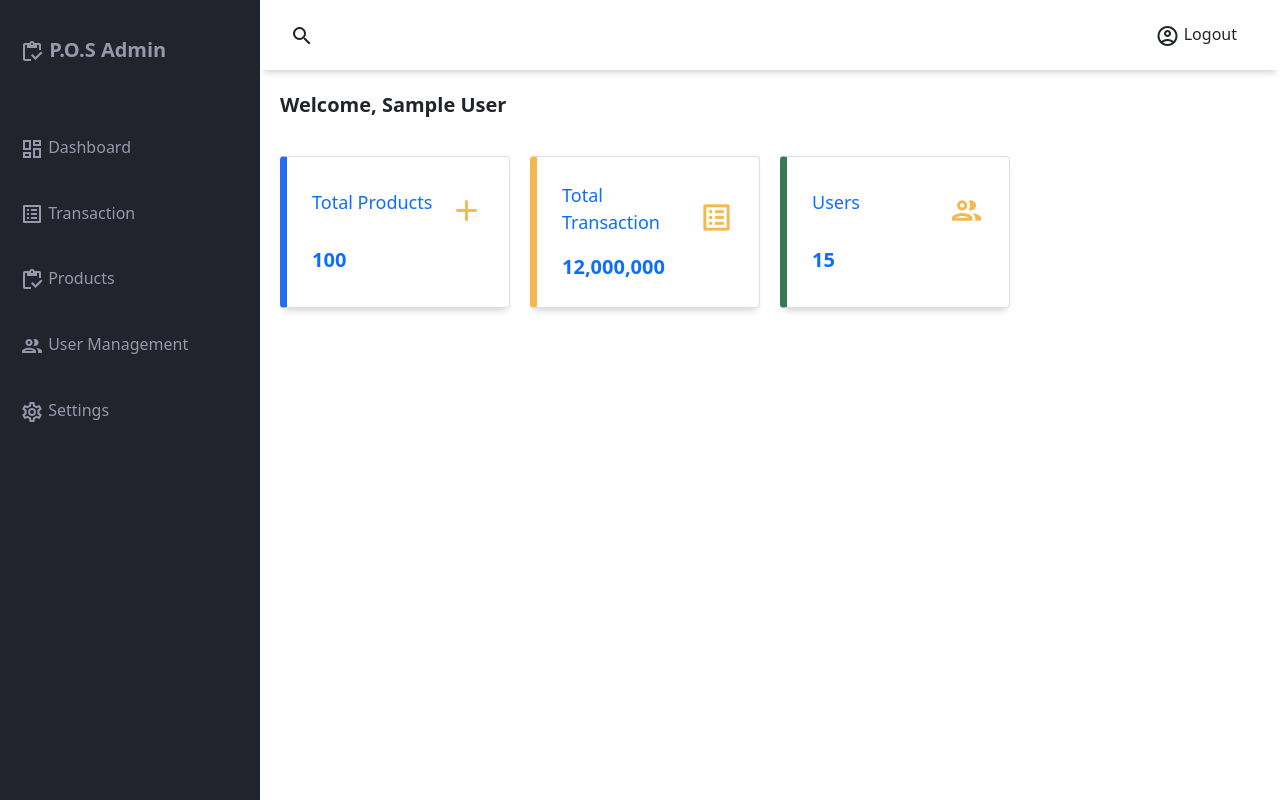
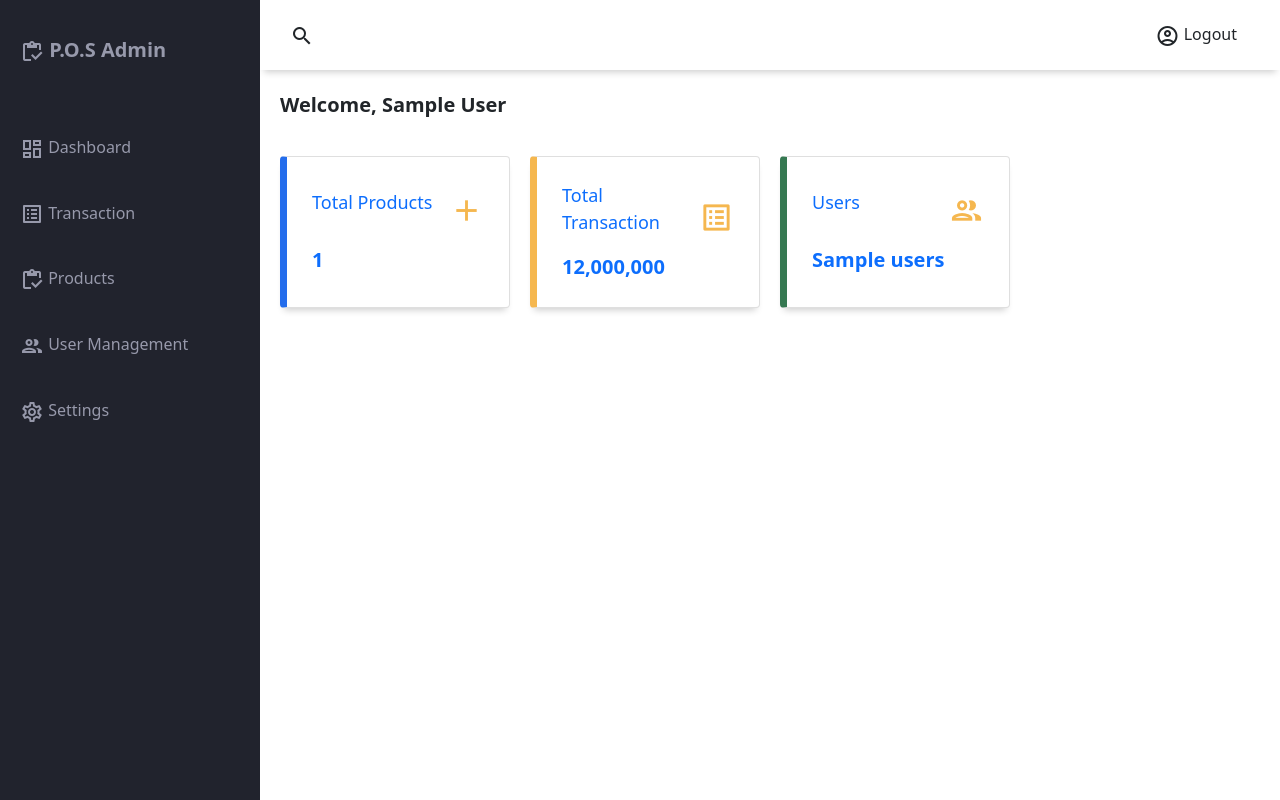
Before and after one commit to chrstncleofas/Point-Sale-System-Web, a Django app: template Django/backend/app/templates/app/dashboard.html in a window 1280 px wide. Run offline with Django 3.2, Linux system fonts and the light colour scheme; a user stored in the database is signed in; tables that the repository leaves empty hold one stand-in row (values such as "Sample post"); the template is opened without the code that fills it: most values are stand-ins (such as "Sample title", 1, 10 or a date in 2020).

Commit message:
NO_TICKET - Fix url pathing

```diff
--- a/Django/backend/app/templates/app/addingProduct.html
+++ b/Django/backend/app/templates/app/addingProduct.html
@@ -74,7 +74,7 @@
                         </a>
                     </li>
                     <li class="sidebar-list-item">
-                        <a href="{% url 'addingProduct' %}">
+                        <a href="{% url 'fetchProductData' %}">
                             <span class="material-icons-outlined">inventory</span> Products
                         </a>
                     </li>
--- a/Django/backend/app/templates/app/dashboard.html
+++ b/Django/backend/app/templates/app/dashboard.html
@@ -100,7 +100,7 @@
                             <p class="text-primary">Total Products</p>
                             <span class="material-icons-outlined text-orange">add</span>
                         </div>
-                        <span class="text-primary font-weight-bold">100</span>
+                        <span class="text-primary font-weight-bold">{{ totalProduct }}</span>
                     </div>
                     <!-- <div class="card">
                         <div class="card-inner">
@@ -121,7 +121,7 @@
                             <p class="text-primary">Users</p>
                             <span class="material-icons-outlined text-orange">group</span>
                         </div>
-                        <span class="text-primary font-weight-bold">15</span>
+                        <span class="text-primary font-weight-bold">{{ users }}</span>
                     </div>
                 </div>
             </main>
--- a/Django/backend/app/urls.py
+++ b/Django/backend/app/urls.py
@@ -11,7 +11,6 @@ urlpatterns = [
     path('', views.login_page, name='login_page'),
     path('logout/', views.logout_view, name='logout'),
     path('dashboard', views.dashboard, name='dashboard'),
-    path('addingProduct', views.addingProducts, name='addingProduct'),
     path('fetchProductData', views.fetchProductData, name='fetchProductData'),
     path('<int:id>/view_items/', views.view_items, name='view_items'),
 ]
```
Also changed, not shown: Django/backend/app/views.py (+11 -5 lines).
